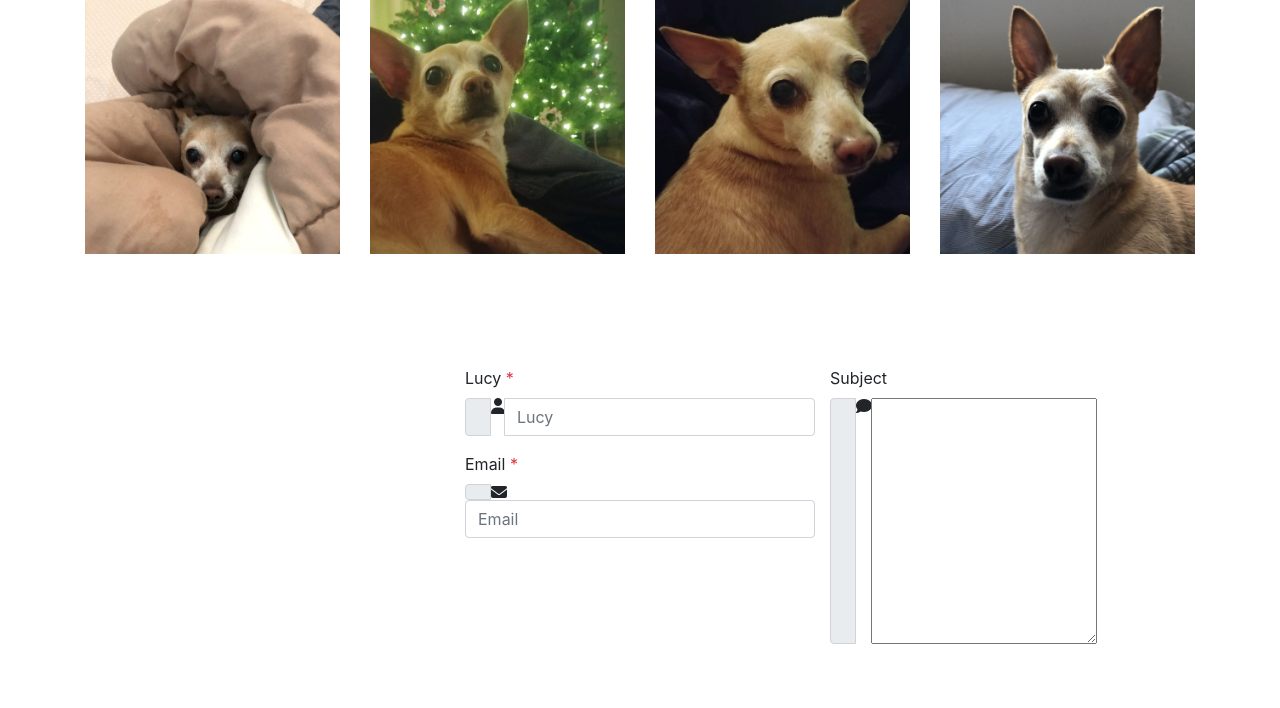
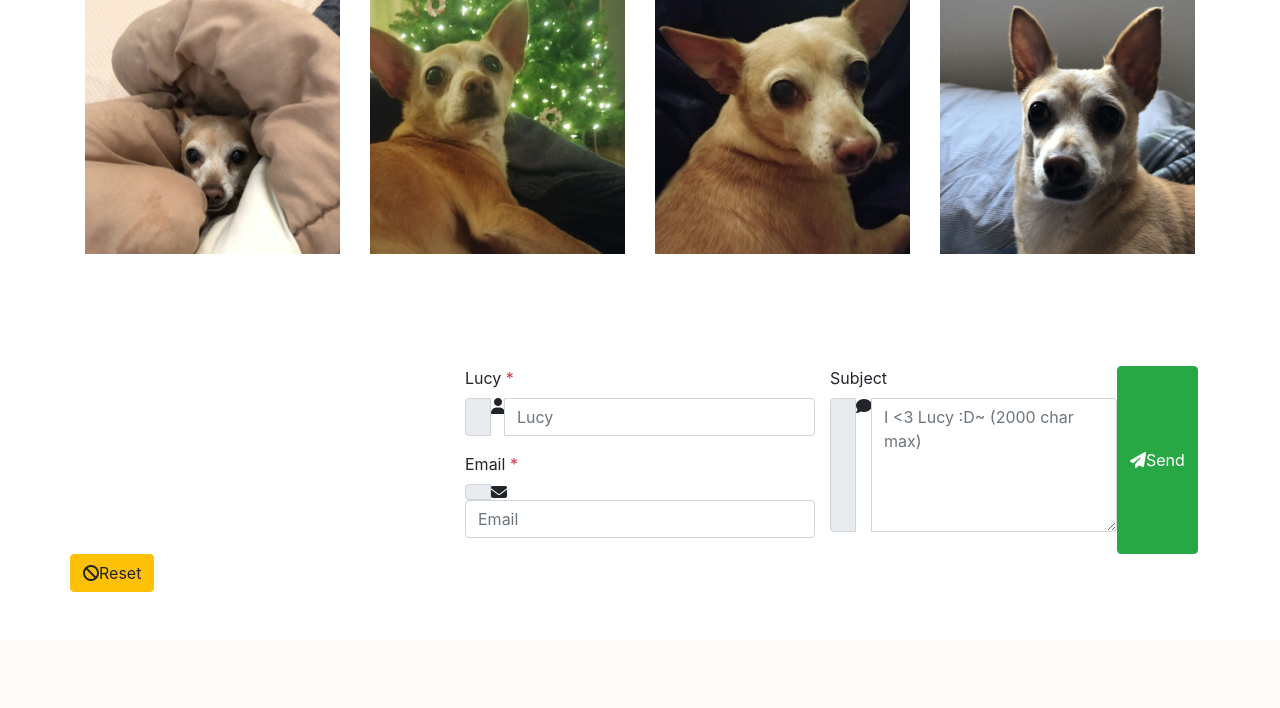
Before and after one commit to johnwilliamdunn/my-pwp-johndunn, a PHP site: page / in a window 1280 px wide. Shown: the part 782-1490 px from the top of the page. After the commit the page ends 1374 px from the top, so only its background shows below. Run offline with PHP 8.4, Linux system fonts and the light colour scheme; some libraries are stand-ins or nearby versions.

Commit message:
adding contact form

```diff
--- a/public_html/index.php
+++ b/public_html/index.php
@@ -137,11 +137,23 @@
 								<span class="input-group-text"></span>
 								<i class="fa fa-comment" aria-hidden="true"></i>
 							</div>
-							<textarea rows="10"></textarea>
+							<textarea class="form-control" rows="5" id="contactLucyMessage" name="contactLucyMessage" placeholder="I <3 Lucy :D~ (2000 char max)"></textarea>
 						</div>
 					</div>
+<!--			reCaptcha		-->
+					<div class="g-recaptcha" data-sitekey="--YOUR RECAPTCHA SITE KEY--"></div>
+					<button class="btn btn-success" type="submit"><i class="fa fa-paper-plane"></i>Send</button>
+					<button class="btn btn-warning" type="reset"><i class="fa fa-ban"></i>Reset</button>
 				</div>
 			</div>
+				</form>
+<!--			empty area for form error/success output-->
+					<div class="row">
+						<div class="col-xs-12">
+							<div id="output-area"></div>
+						</div>
+					</div>
+
 		</section>
 
 	</body>
```
